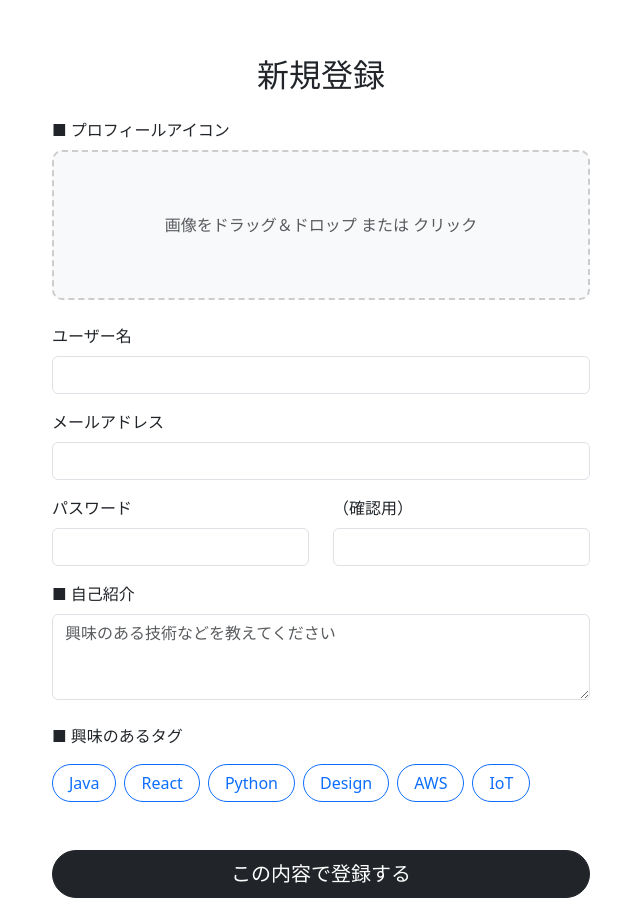
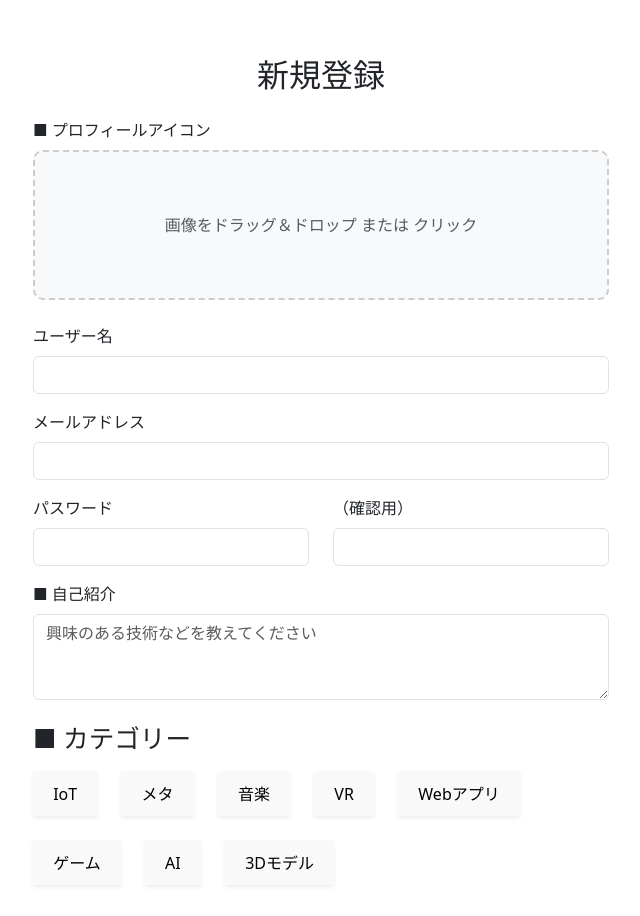
Before and after one commit to skr08m/campus_portfolioSNS, a React app in the folder frontend/: page /register in a window 1280 px wide. Shown: the top 916 px of the page, without its empty margins (319-959 px from the left). Built offline with nearby package versions, Linux system fonts and the light colour scheme; the HTML template or start-up script is replaced by a standard one.

Commit message:
新規登録画面改善3

```diff
--- a/frontend/src/pages/Register.jsx
+++ b/frontend/src/pages/Register.jsx
@@ -20,16 +20,28 @@ const Register = () => {
   const [selectedTags, setSelectedTags] = useState([]);
   const [dragOver, setDragOver] = useState(false);
 
-  const tagList = ["Java", "React", "Python", "Design", "AWS", "IoT"];
+  // 1. タグリストをオブジェクト形式で定義（DBのIDと合わせる）
+  const tagList = [
+    { tagId: 1, tagName: "IoT" },
+    { tagId: 2, tagName: "メタ" },
+    { tagId: 3, tagName: "音楽" },
+    { tagId: 4, tagName: "VR" },
+    { tagId: 5, tagName: "Webアプリ" },
+    { tagId: 6, tagName: "ゲーム" },
+    { tagId: 7, tagName: "AI" },
+    { tagId: 8, tagName: "3Dモデル" }
+  ];
 
   // ハンドラー系
   const handleChange = (e) => {
     setFormData({ ...formData, [e.target.name]: e.target.value });
   };
 
-  const toggleTag = (tag) => {
+  const toggleTag = (tagObj) => {
     setSelectedTags((prev) =>
-      prev.includes(tag) ? prev.filter((t) => t !== tag) : [...prev, tag]
+      prev.find(t => t.tagId === tagObj.tagId)
+        ? prev.filter((t) => t.tagId !== tagObj.tagId) // IDで比較して削除
+        : [...prev, tagObj]                            // 追加
     );
   };
 
@@ -44,49 +56,49 @@ const Register = () => {
   const handleSubmit = async (e) => {
     e.preventDefault();
 
-    // 1. バリデーション
-    if (formData.password !== formData.confirmPassword) {
-      alert("パスワードが一致しません");
-      return;
-    }
+    try {
+      // --- STEP 1: アカウント作成 (POST) ---
+      const regRes = await fetch("http://localhost:8080/api/auth/register", {
+        method: "POST",
+        headers: { "Content-Type": "application/json" },
+        body: JSON.stringify({
+          username: formData.username,    // 全て小文字 (n)
+          mailAddress: formData.email,   // そのまま
+          password: formData.password    // 全て小文字 (w)
+        }),
+      });
 
-    try {
-      // 2. FormDataの作成（画像を送るための特殊な形式）
-      const data = new FormData();
-      data.append("userName", formData.username);
-      data.append("mailAddress", formData.email);
-      data.append("passWord", formData.password);
-      data.append("selfIntroduction", formData.bio);
-      // 画像があれば追加
-      if (iconFile) {
-        data.append("profilePhotoUrl", iconFile);
-      }
-      data.append("role", selectedTags.join(","));
-
-      // タグをカンマ区切り文字列として送信（Java側で受け取りやすい形）
-      data.append("tags", selectedTags.join(","));
-
-      // 3. サーバーへ送信
-      const response = await fetch(
-        "http://localhost:8080/api/auth/register",
-        {
-          method: "POST",
-          // ⚠️ 注意: Content-Typeヘッダーは明示的に指定しないでください。
-          // FormDataを使用すると、ブラウザが自動的に boundary を含む multipart/form-data を設定します。
-          body: data,
-        }
-      );
-
-      if (!response.ok) {
-        const errorText = await response.text();
-        throw new Error(errorText || "登録に失敗しました。入力内容を確認してください。");
-      }
-
-      // 4. JWTの受け取りと保存
-      const jwt = await response.text();
+      if (!regRes.ok) throw new Error("アカウント登録に失敗しました");
+      const jwt = await regRes.text();
       localStorage.setItem("jwt", jwt);
 
-      alert("登録が完了しました！");
+      // --- STEP 2: 自己紹介文の保存 (PATCH) ---
+      const introRes = await fetch("http://localhost:8080/api/users/me", {
+        method: "PATCH",
+        headers: {
+          "Content-Type": "application/json",
+          "Authorization": `Bearer ${jwt}`
+        },
+        body: JSON.stringify({ selfIntroduction: formData.bio }),
+      });
+      if (!introRes.ok) throw new Error("自己紹介の保存に失敗しました");
+
+      // --- STEP 3: よく使うタグの保存 (POST) ---
+      // エンドポイント: /api/users/me/favorite-tags
+      const selectedTagIds = selectedTags.map(tag => tag.tagId);
+
+      const tagRes = await fetch("http://localhost:8080/api/users/me/favorite-tags", {
+        method: "PUT", // @PutMapping なので PUT を指定
+        headers: {
+          "Content-Type": "application/json",
+          "Authorization": `Bearer ${jwt}`
+        },
+        body: JSON.stringify(selectedTagIds), // [1, 2] のような数値配列を送信
+      });
+      if (!tagRes.ok) throw new Error("タグの保存に失敗しました");
+
+      // 全て成功！
+      alert("新規登録とプロフィールの設定が完了しました！");
       navigate("/home");
 
     } catch (error) {
@@ -100,7 +112,7 @@ const Register = () => {
       <h2 className="text-center fw-bold mb-4">新規登録</h2>
       <Form onSubmit={handleSubmit}>
 
-        {/* アイコン画像選択（UpWorksのドラッグ＆ドロップを応用） */}
+        {/* アイコン画像選択 */}
         <section className="mb-4 text-start">
           <Form.Label className="fw-bold">■ プロフィールアイコン</Form.Label>
           <div
@@ -156,7 +168,7 @@ const Register = () => {
           </Form.Group>
         </Row>
 
-        {/* 自己紹介（UpWorksの詳細を応用） */}
+        {/* 自己紹介 */}
         <Form.Group className="mb-4 text-start">
           <Form.Label className="fw-bold">■ 自己紹介</Form.Label>
           <Form.Control
@@ -169,19 +181,33 @@ const Register = () => {
         </Form.Group>
 
         {/* タグ選択（UpWorksのカテゴリを応用） */}
+        {/* カテゴリー選択セクション */}
         <section className="mb-5 text-start">
-          <Form.Label className="fw-bold">■ 興味のあるタグ</Form.Label>
-          <div className="d-flex flex-wrap gap-2 mt-2">
-            {tagList.map((tag) => (
-              <Button
-                key={tag}
-                variant={selectedTags.includes(tag) ? "primary" : "outline-primary"}
-                className="rounded-pill px-3"
-                onClick={() => toggleTag(tag)}
-              >
-                {tag}
-              </Button>
-            ))}
+          <h4 className="fw-bold mb-3 m-0 p-0" style={{ fontSize: "1.6rem" }}>■ カテゴリー</h4>
+          <div className="d-flex flex-wrap gap-4 mt-2 p-0">
+            {tagList.map((tag) => {
+              // 現在選択されているか判定（IDで比較）
+              const isActive = selectedTags.some(t => t.tagId === tag.tagId);
+
+              return (
+                <button
+                  key={tag.tagId}
+                  type="button"
+                  // selectedTagsの中にこのタグのIDがあれば 'active' クラスを付与
+                  className={`category-btn shadow-sm ${isActive ? "active" : ""}`}
+                  onClick={(e) => {
+                    e.preventDefault();
+                    setSelectedTags((prev) =>
+                      prev.some((t) => t.tagId === tag.tagId)
+                        ? prev.filter((t) => t.tagId !== tag.tagId) // すでにあれば削除
+                        : [...prev, tag]                           // なければ追加
+                    );
+                  }}
+                >
+                  {tag.tagName}
+                </button>
+              );
+            })}
           </div>
         </section>
 
```
